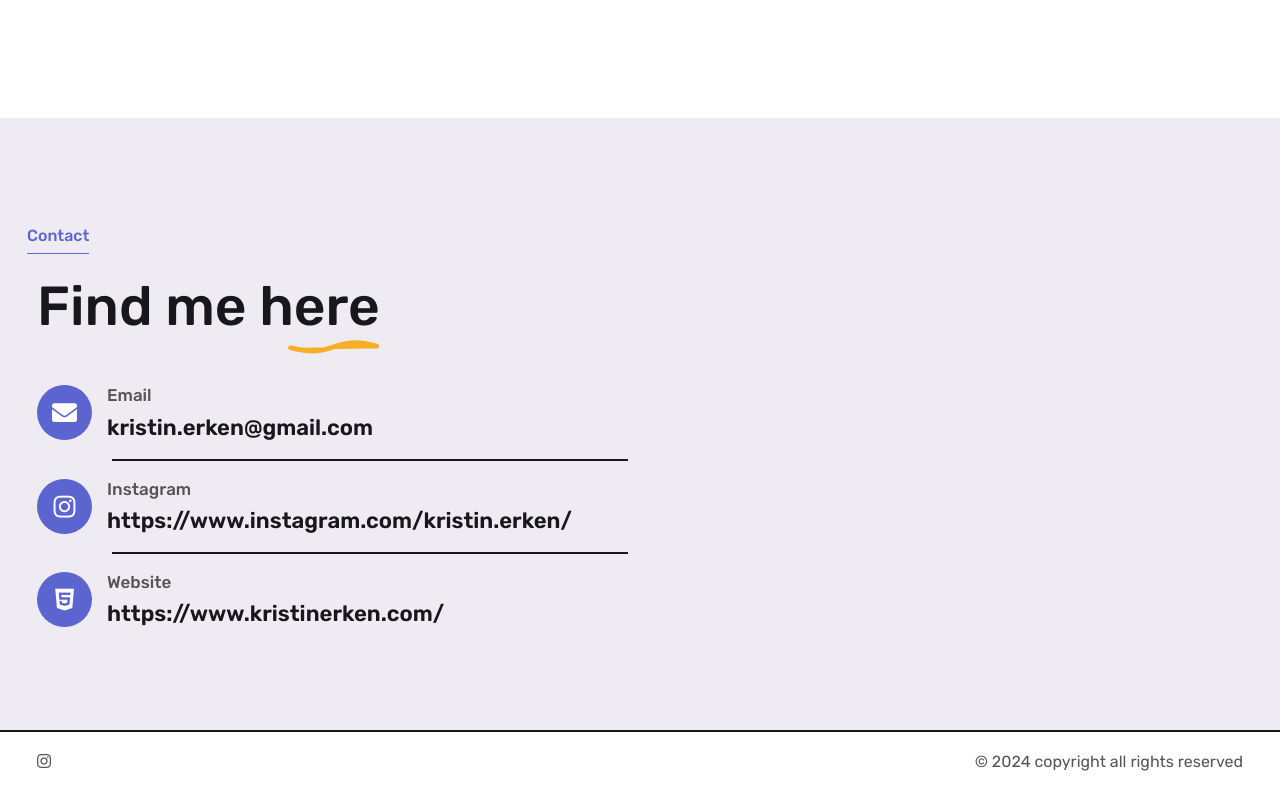
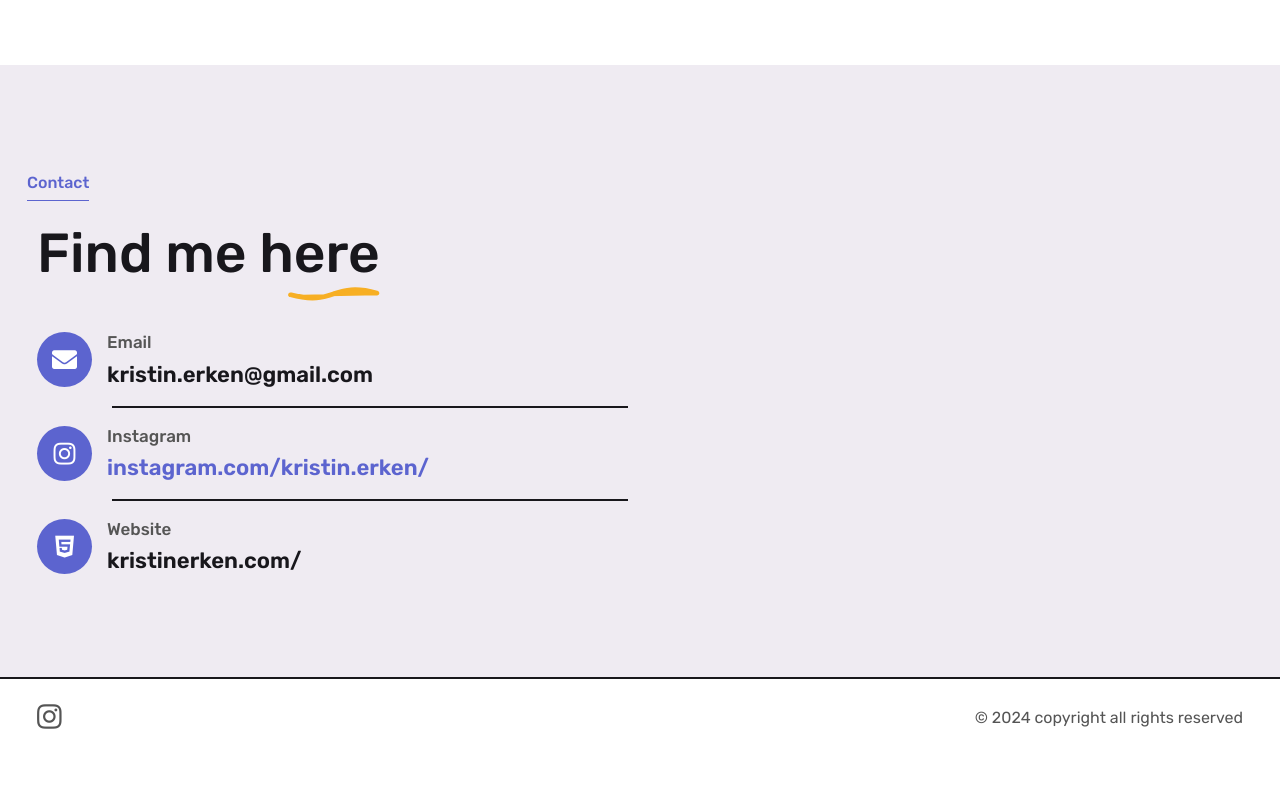
Before and after one commit to kris-e/artwork, a Next.js app: page / in a window 1280 px wide. Shown: the part 6927-7719 px from the top of the page. After the commit the page ends 7684 px from the top, so only its background shows below. Built offline with nearby package versions, Linux system fonts and the light colour scheme.

Commit message:
fix: styles for mobile on header navigation, footer font size and contact page fonts and icons

```diff
--- a/public/assets/css/style.css
+++ b/public/assets/css/style.css
@@ -57,6 +57,11 @@ Primary use:    pxdraft
   padding: 9px 20px;
   border-radius: 30px;
 }
+@media (max-width: 567px) {
+  .main-header .navbar-nav > li > .nav-link span {
+    padding: 9px 10px;
+  }
+}
 .main-header .navbar-nav > li > .nav-link.active span {
   background: #F7AF24;
 }
@@ -98,7 +103,7 @@ Primary use:    pxdraft
   padding-bottom: 10px;
 }
 .footer .nav a {
-  font-size: 16px;
+  font-size: 28px;
   color: #555;
 }
 .footer .nav a:hover {
@@ -465,8 +470,8 @@ main {
 }
 .feature-box-01 .icon {
   margin-top: 25px;
-  width: 70px;
-  height: 70px;
+  width: 60px;
+  height: 60px;
   border-radius: 50%;
   line-height: 1;
   display: -webkit-box;
@@ -830,6 +835,12 @@ main {
           justify-content: center;
   font-size: 25px;
 }
+@media (max-width: 567px) {
+  .contact-infos .icon {
+    width: 45px;
+    height: 45px;
+  }
+}
 .contact-infos .col {
   padding-left: 15px;
 }
@@ -843,8 +854,8 @@ main {
   color: #18171C;
   font-weight: 600;
 }
-@media (max-width: 767px) {
+@media (max-width: 567px) {
   .contact-infos p {
-    font-size: 20px;
+    font-size: 16px;
   }
 }/*# sourceMappingURL=style.css.map */
--- a/public/assets/scss/scss/_footer.scss
+++ b/public/assets/scss/scss/_footer.scss
@@ -4,7 +4,7 @@
     padding-bottom: 10px;
     .nav {
         a {
-            font-size: 16px;
+            font-size: 28px;
             color: #555;
             &:hover {
                 color: $px-theme;
--- a/public/assets/scss/scss/_header.scss
+++ b/public/assets/scss/scss/_header.scss
@@ -30,6 +30,9 @@
                 span {
                     padding: 9px 20px;
                     border-radius: 30px;
+                    @include down-xsm {
+                        padding: 9px 10px;
+                    }
                 }
                 &.active {
                     span {
--- a/public/assets/scss/scss/_style.scss
+++ b/public/assets/scss/scss/_style.scss
@@ -309,8 +309,8 @@ main {
     }
     .icon {
         margin-top: 25px;
-        width: 70px;
-        height: 70px;
+        width: 60px;
+        height: 60px;
         border-radius: 50%;
         line-height: 1;
         display: flex;
@@ -612,6 +612,10 @@ main {
         border-radius: 50%;
         justify-content: center;
         font-size: 25px;
+        @include down-xsm {
+            width: 45px;
+            height: 45px;
+        }
     }
     .col {
         padding-left: 15px;
@@ -625,8 +629,11 @@ main {
         font-size: 22px;
         color: $px-dark;
         font-weight: 600;
-        @include down-sm {
-            font-size: 20px;
+        @include down-xsm {
+            font-size: 16px;
         }
+        // @include down-sm {
+        //     font-size: 20px;
+        // }
     }
 }
--- a/src/components/Contact.js
+++ b/src/components/Contact.js
@@ -7,13 +7,14 @@ const contactInfo = [
   {
     id: 2,
     label: "Instagram",
-    value: "https://www.instagram.com/kristin.erken/",
+    value: "instagram.com/kristin.erken/",
+    href: "https://instagram.com/kristin.erken/",
     icon: "fab fa-instagram",
   },
   {
     id: 3,
     label: "Website",
-    value: "https://www.kristinerken.com/",
+    value: "kristinerken.com/",
     icon: "fab fa-html5",
   },
 ];
@@ -81,7 +82,11 @@ const Contact = () => {
                   </div>
                   <div className="col">
                     <h5>{contact.label}</h5>
-                    <p>{contact.value}</p>
+                    {contact.href ? (
+                      <p><a href={contact.href}>{contact.value}</a></p>
+                    ) : (
+                      <p>{contact.value}</p>
+                    )}
                   </div>
                 </li>
               ))}
```
Also changed, not shown: public/assets/img/Bird-icon.jpg, 1 other file (tests, documents, lock files or other folders).
